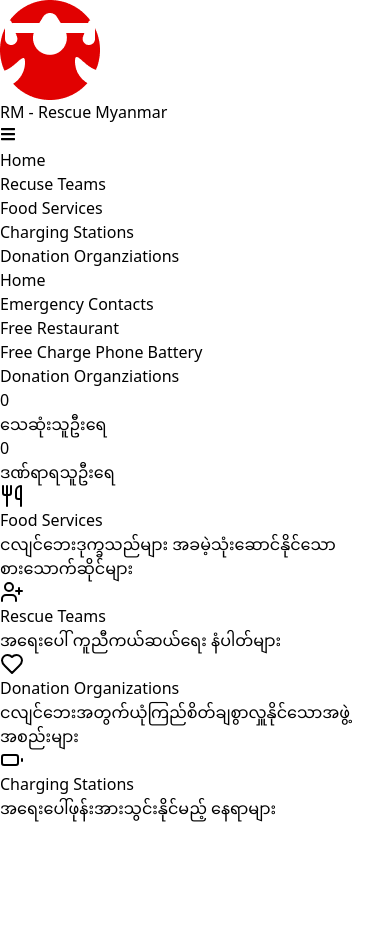
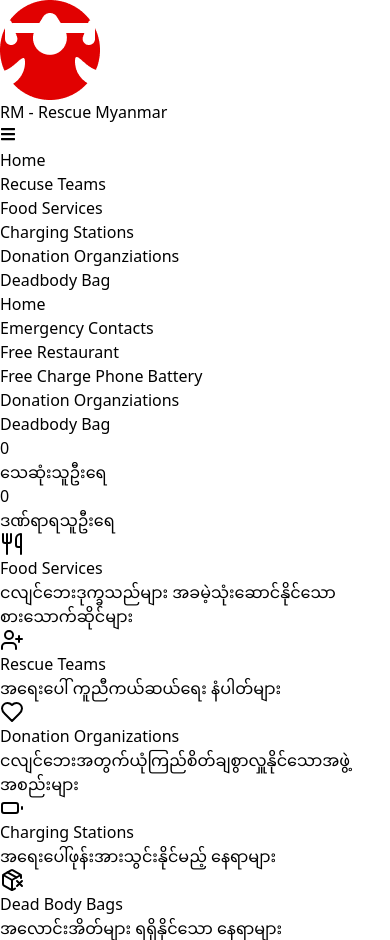
Before and after one commit to thawzinhtut1901/RM-Rescue-Myanmar, a React (Vite) app: page /home in a window 390 px wide. Before the commit the page ends 844 px from the top, so only its background shows below. Built offline with nearby package versions, Linux system fonts and the light colour scheme; no server answers.

Commit message:
Responsive and DeadBody Bag Data

```diff
--- /dev/null
+++ b/src/Page/DeadBodyBag.jsx
@@ -0,0 +1,35 @@
+import React from 'react'
+import dead_body_bags from "../data/dead-body-bags.json"
+
+const DeadBodyBag = () => {
+  const bags = dead_body_bags.dead_body_bags;
+  return (
+    <>
+      <h2 className='my-10 font-semibold text-lg md:text-2xl text-center cursor-default'>အလောင်းအိတ်များ ရရှိနိုင်သော နေရာများ</h2>
+      <div className="gap-4 sm:gap-6 grid grid-cols-1 sm:grid-cols-2 lg:grid-cols-4 mx-auto my-4 sm:my-6 px-2 sm:px-4 container">
+        {bags.map((bag, index) => (
+          <div
+            key={index}
+            className="bg-white shadow-lg hover:shadow-xl p-3 sm:p-4 border border-gray-200 rounded-lg transition-shadow duration-200 cursor-pointer"
+          >
+            <div className="hover:bg-gray-50 p-2 border border-gray-100 rounded-lg">
+              <p className="font-medium text-gray-800 text-sm sm:text-base">{bag.title}</p>
+              <div className="flex gap-2 mt-2">
+                <a
+                  href={bag.url}
+                  target="_blank"
+                  rel="noopener noreferrer"
+                  className="flex items-center gap-1 text-blue-600 hover:text-blue-800 text-sm"
+                >
+                  📱 Facebook
+                </a>
+              </div>
+            </div>
+          </div>
+        ))}
+      </div>
+    </>
+  )
+}
+
+export default DeadBodyBag
--- a/src/Page/Donation.jsx
+++ b/src/Page/Donation.jsx
@@ -5,7 +5,7 @@ const Donation = () => {
     const donation = donation_org.donation_organizations;
     return (
       <>
-        <h2 className='my-10 font-semibold text-2xl text-center cursor-default'>ငလျင်ဘေးအတွက်ယုံကြည်စိတ်ချစွာလှူနိုင်သောအဖွဲ့အစည်းများ</h2>
+        <h2 className='my-10 font-semibold text-lg md:text-2xl text-center cursor-default'>ငလျင်ဘေးအတွက်ယုံကြည်စိတ်ချစွာလှူနိုင်သောအဖွဲ့အစည်းများ</h2>
         <div className="gap-4 sm:gap-6 grid grid-cols-1 sm:grid-cols-2 lg:grid-cols-4 mx-auto my-4 sm:my-6 px-2 sm:px-4 container">
           {donation.map((donate, index) => (
             <div
--- a/src/Page/EmergencyContacts.jsx
+++ b/src/Page/EmergencyContacts.jsx
@@ -5,7 +5,7 @@ const EmergencyContacts = () => {
   const contacts = emergency_contacts.emergency_contacts;
   return (
     <>
-      <h2 className='my-10 font-semibold text-2xl text-center cursor-default'>အရေးပေါ် ကူညီကယ်ဆယ်ရေး နံပါတ်များ</h2>
+      <h2 className='my-10 font-semibold text-lg md:text-2xl text-center cursor-default'>အရေးပေါ် ကူညီကယ်ဆယ်ရေး နံပါတ်များ</h2>
       <div className="gap-4 sm:gap-6 grid grid-cols-1 sm:grid-cols-2 lg:grid-cols-4 mx-auto my-4 sm:my-6 px-2 sm:px-4 container">
         {
           contacts.map((region, index) => (
--- a/src/Page/FreeChargePhoneBattery.jsx
+++ b/src/Page/FreeChargePhoneBattery.jsx
@@ -6,7 +6,7 @@ const FreeChargePhoneBattery = () => {
 
   return (
     <>
-      <h2 className='my-10 font-semibold text-2xl text-center cursor-default'>အရေးပေါ်ဖုန်းအားသွင်းနိုင်မည့် နေရာများ</h2>
+      <h2 className='my-10 font-semibold text-lg md:text-2xl text-center cursor-default'>အရေးပေါ်ဖုန်းအားသွင်းနိုင်မည့် နေရာများ</h2>
       <div className="gap-4 sm:gap-6 grid grid-cols-1 sm:grid-cols-2 lg:grid-cols-1 mx-auto my-4 sm:my-6 px-2 sm:px-4 container">
         {regions.map((region, index) => (
           <div
--- a/src/Page/FreeRestaurant.jsx
+++ b/src/Page/FreeRestaurant.jsx
@@ -5,7 +5,7 @@ const FreeRestaurant = () => {
   const restaurantData = restaurants.free_restaurants;
   return (
     <>
-      <h2 className='my-10 font-semibold text-2xl text-center cursor-default'>ငလျင်ဘေးဒုက္ခသည်များ အခမဲ့သုံးဆောင်နိုင်သော စားသောက်ဆိုင်များ</h2>
+      <h2 className='my-10 font-semibold text-lg md:text-2xl text-center cursor-default'>ငလျင်ဘေးဒုက္ခသည်များ အခမဲ့သုံးဆောင်နိုင်သော စားသောက်ဆိုင်များ</h2>
       <div className="gap-4 sm:gap-6 grid grid-cols-1 lg:grid-cols-1 mx-auto my-4 sm:my-6 px-2 sm:px-4 container">
         {
           restaurantData.map((region, index) => (
--- a/src/Page/Home.jsx
+++ b/src/Page/Home.jsx
@@ -1,5 +1,5 @@
 import React, { useEffect } from "react";
-import { Utensils, UserPlus, Heart, Battery } from "lucide-react"
+import { Utensils, UserPlus, Heart, Battery, PackageX } from "lucide-react"
 import { Link } from "react-router";
 import axios from "axios";
 import StatisticCard from "../components/StatisticCard";
@@ -34,6 +34,13 @@ const Home = () => {
       color: "bg-emerald-500",
       link: "/free-charge-phone-battery"
     },
+    {
+      title: "Dead Body Bags",
+      description: "အလောင်းအိတ်များ ရရှိနိုင်သော နေရာများ",
+      icon: <PackageX className="w-6 h-6 text-white" />,
+      color: "bg-purple-500",
+      link: "/deadbody-bag"
+    },
   ]
   const [statistics, setStatistics] = React.useState({ deaths: 0, injuries: 0 });
   useEffect(() => {
@@ -53,22 +60,22 @@ const Home = () => {
   }, []);
   return (
     <>
-      <div className="mx-auto px-4 py-8 container">
-        <div className="gap-6 grid grid-cols-1 md:grid-cols-2">
+      <div className="mx-auto px-2 sm:px-4 py-4 sm:py-8 container">
+        <div className="gap-4 sm:gap-6 grid grid-cols-1 md:grid-cols-2">
           <StatisticCard number={statistics.deaths.toLocaleString()} label="သေဆုံးသူဦးရေ" />
           <StatisticCard number={statistics.injuries.toLocaleString()} label="ဒဏ်ရာရသူဦးရေ" />
         </div>
       </div>
-      <div className="mx-auto px-4 py-8 container">
-        <div className="gap-6 grid grid-cols-1 sm:grid-cols-2 lg:grid-cols-4">
+      <div className="mx-auto px-2 sm:px-4 py-4 sm:py-8 container">
+        <div className="gap-4 sm:gap-6 grid grid-cols-1 sm:grid-cols-2 lg:grid-cols-4">
           {services.map((service, index) => (
-            <div key={index} className="bg-white shadow-md p-6 rounded-lg transition-transform hover:translate-y-[-4px]">
+            <div key={index} className="bg-white shadow-md hover:shadow-lg p-4 sm:p-6 rounded-lg transition-transform hover:translate-y-[-4px]">
               <Link to={service.link}>
-                <div className={`${service.color} w-16 h-16 rounded-lg flex items-center justify-center mb-4`}>
+                <div className={`${service.color} w-12 h-12 sm:w-16 sm:h-16 rounded-lg flex items-center justify-center mb-3 sm:mb-4`}>
                   {service.icon}
                 </div>
-                <h3 className="mb-1 font-semibold text-xl">{service.title}</h3>
-                <p className="mb-2 text-gray-800">{service.description}</p>
+                <h3 className="mb-1 font-semibold text-lg sm:text-xl">{service.title}</h3>
+                <p className="mb-2 text-gray-800 text-sm sm:text-base">{service.description}</p>
               </Link>
             </div>
           ))}
--- a/src/Page/index.js
+++ b/src/Page/index.js
@@ -3,6 +3,8 @@ import FreeRestaurant from "./FreeRestaurant";
 import EmergencyContacts from "./EmergencyContacts";
 import FreeChargePhoneBattery from "./FreeChargePhoneBattery";
 import Donation from "./Donation";
+import News from "./News";
+import DeadBodyBag from "./DeadBodyBag";
 
 export {
     Home,
@@ -10,4 +12,6 @@ export {
     EmergencyContacts,
     FreeChargePhoneBattery,
     Donation,
+    News,
+    DeadBodyBag,
 }
--- a/src/components/Navigation.jsx
+++ b/src/components/Navigation.jsx
@@ -27,6 +27,7 @@ const Navigation = () => {
             <h1 onClick={() => navigate("/free-restaurant")} className={`hover:text-red-200 hover:underline ${location.pathname === "/free-restaurant" ? "text-red-200 underline" : ""}`}>Food Services</h1>
             <h1 onClick={() => navigate("/free-charge-phone-battery")}  className={`hover:text-red-200 hover:underline ${location.pathname === "/free-charge-phone-battery" ? "text-red-200 underline" : ""}`}>Charging Stations</h1>
             <h1 onClick={() => navigate("/donation")}  className={`hover:text-red-200 hover:underline ${location.pathname === "/donation" ? "text-red-200 underline" : ""}`}>Donation Organziations</h1>
+            <h1 onClick={() => navigate("/deadbody-bag")}  className={`hover:text-red-200 hover:underline ${location.pathname === "/deadbody-bag" ? "text-red-200 underline" : ""}`}>Deadbody Bag</h1>
         </div>
 
         {/* Mobile menu */}
@@ -36,6 +37,7 @@ const Navigation = () => {
             <h1 onClick={() => {navigate("/free-restaurant"); setIsOpen(false)}} className={`hover:text-red-200 hover:underline ${location.pathname === "/free-restaurant" ? "text-red-200 underline" : ""}`}>Free Restaurant</h1>
             <h1 onClick={() => {navigate("/free-charge-phone-battery"); setIsOpen(false)}}  className={`hover:text-red-200 hover:underline ${location.pathname === "/free-charge-phone-battery" ? "text-red-200 underline" : ""}`}>Free Charge Phone Battery</h1>
             <h1 onClick={() => {navigate("/donation"); setIsOpen(false)}}  className={`hover:text-red-200 hover:underline ${location.pathname === "/donation" ? "text-red-200 underline" : ""}`}>Donation Organziations</h1>
+            <h1 onClick={() => {navigate("/deadbody-bag"); setIsOpen(false)}}  className={`hover:text-red-200 hover:underline ${location.pathname === "/deadbody-bag" ? "text-red-200 underline" : ""}`}>Deadbody Bag</h1>
         </div>
     </div>
   )
--- a/src/components/StatisticCard.jsx
+++ b/src/components/StatisticCard.jsx
@@ -2,9 +2,9 @@ import React from 'react'
 
 export default function StatisticCard({number, label}) {
   return (
-    <div className="bg-white rounded-lg shadow p-6 flex flex-col items-center justify-center text-center">
-    <h2 className="text-3xl md:text-4xl font-bold text-red-600 mb-2">{number}</h2>
-    <p className="text-gray-700 text-base md:text-lg font-medium mb-1">{label}</p>
+    <div className="flex flex-col justify-center items-center bg-white shadow hover:shadow-lg p-4 sm:p-5 md:p-6 rounded-lg text-center transition-shadow duration-200">
+      <h2 className="mb-2 sm:mb-3 font-bold text-red-600 text-2xl md:text-3xl lg:text-4xl">{number}</h2>
+      <p className="font-medium text-gray-700 text-sm sm:text-base md:text-lg lg:text-xl">{label}</p>
     </div>
   )
 }
```
Also changed, not shown: src/routers/HomeRouter.jsx (+5 -2 lines), src/components/Header.jsx (deleted).
